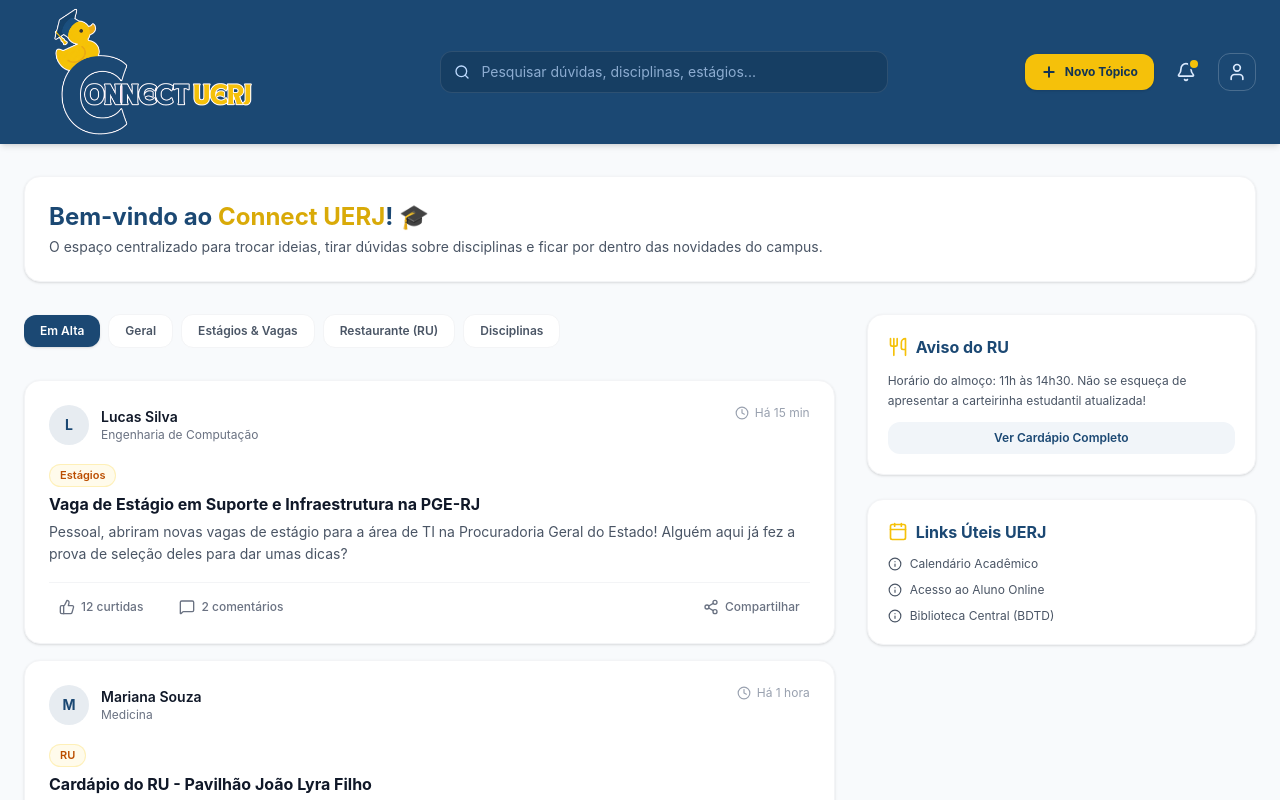
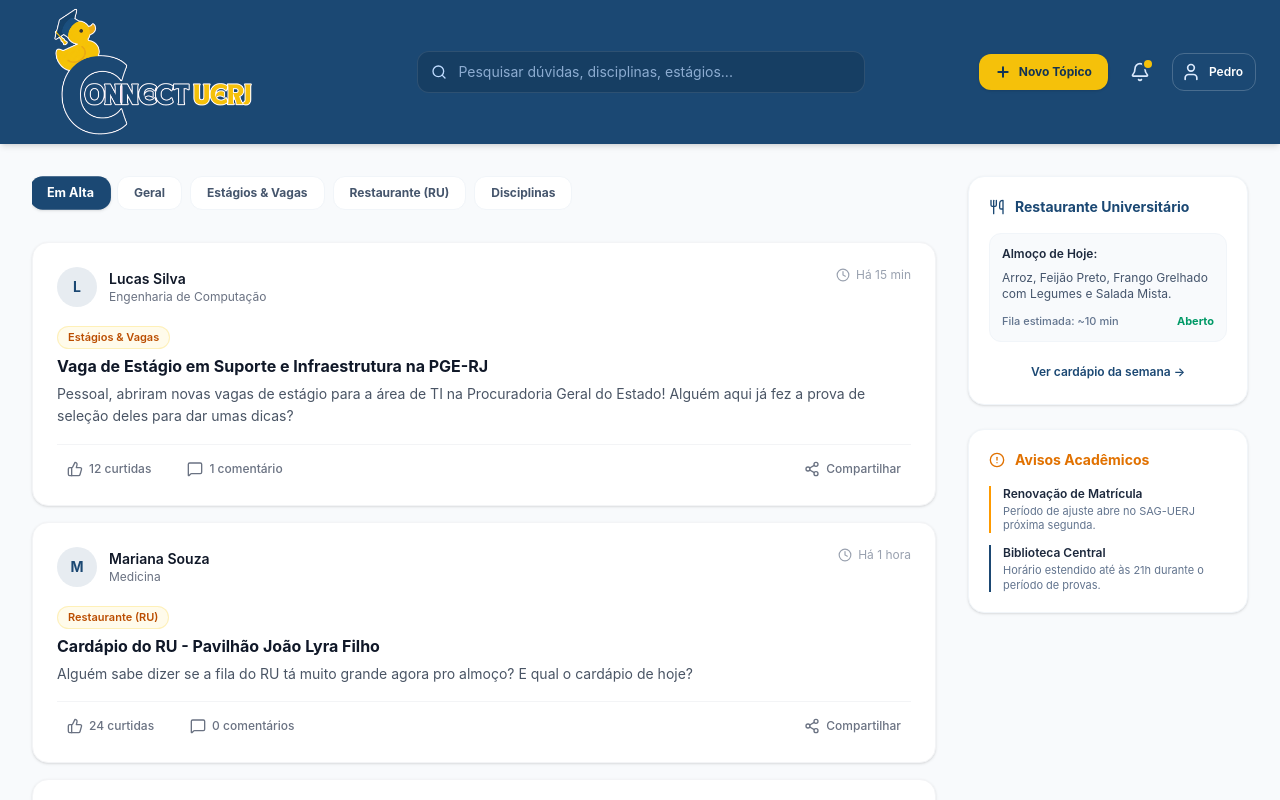
Before and after one commit to PedroHenriqueCos/connect, a React (Vite) app in the folder frontend/: page / in a window 1280 px wide. Shown: the top 800 px of the page. Built offline with nearby package versions, Linux system fonts and the light colour scheme.

Commit message:
feat(frontend): adiciona pagina de perfil do estudante e navegacao no header

```diff
--- a/frontend/src/App.tsx
+++ b/frontend/src/App.tsx
@@ -1,73 +1,90 @@
+import { useState } from 'react';
 import { Header } from './components/Header';
 import { Feed } from './components/Feed';
-import { Info, Calendar, Utensils } from 'lucide-react';
+import { Profile } from './components/Profile';
+import { CreateTopicModal } from './components/CreateTopicModal';
+import { Utensils, BookOpen, MessageSquare, AlertCircle } from 'lucide-react';
 
 export function App() {
+  const [currentView, setCurrentView] = useState<'feed' | 'profile'>('feed');
+  const [isCreateModalOpen, setIsCreateModalOpen] = useState(false);
+
   return (
-    <div className="min-h-screen bg-slate-50 text-gray-900 font-sans">
-      <Header />
+    <div className="min-h-screen bg-slate-50 text-slate-900 font-sans antialiased">
 
-      <main className="max-w-7xl mx-auto px-6 py-8">
-        {/* Banner de Boas-Vindas */}
-        <section className="bg-white rounded-2xl p-6 shadow-sm border border-gray-100 mb-8 flex items-center justify-between">
-          <div>
-            <h1 className="text-2xl font-bold text-uerj-blue">
-              Bem-vindo ao <span className="text-uerj-yellow-hover">Connect UERJ</span>! 🎓
-            </h1>
-            <p className="text-gray-600 text-sm mt-1">
-              O espaço centralizado para trocar ideias, tirar dúvidas sobre disciplinas e ficar por dentro das novidades do campus.
-            </p>
+      {/* Header com navegação conectada */}
+      <Header
+        onOpenNewTopic={() => setIsCreateModalOpen(true)}
+        onOpenProfile={() => setCurrentView('profile')}
+        onGoToFeed={() => setCurrentView('feed')}
+      />
+
+      <main className="max-w-7xl mx-auto px-4 sm:px-6 lg:px-8 py-8">
+
+        {/* Renderização Condicional: Feed ou Perfil */}
+        {currentView === 'profile' ? (
+          <Profile onBackToFeed={() => setCurrentView('feed')} />
+        ) : (
+          <div className="grid grid-cols-1 lg:grid-cols-4 gap-8">
+
+            {/* Coluna Principal: Feed */}
+            <div className="lg:col-span-3 space-y-6">
+              <Feed />
             </div>
-        </section>
 
-        {/* Layout Grid: Feed Principal + Sidebar Lateral */}
-        <div className="grid grid-cols-1 lg:grid-cols-3 gap-8">
-
-          {/* Coluna Principal (Feed de Tópicos - 2 colunas no desktop) */}
-          <section className="lg:col-span-2">
-            <Feed />
-          </section>
-
-          {/* Coluna Lateral (Sidebar informativa) */}
+            {/* Coluna Lateral: Acesso Rápido & Informes */}
             <aside className="space-y-6">
 
-            {/* Card do RU */}
-            <div className="bg-white rounded-2xl p-5 shadow-sm border border-gray-100">
-              <div className="flex items-center gap-2 font-bold text-uerj-blue mb-3">
-                <Utensils className="h-5 w-5 text-uerj-yellow" />
-                <h3>Aviso do RU</h3>
+              {/* Card RU */}
+              <div className="bg-white rounded-2xl p-5 shadow-sm border border-slate-100 space-y-4">
+                <div className="flex items-center gap-2.5 text-uerj-blue font-bold text-sm">
+                  <Utensils className="h-4 w-4" />
+                  <h3>Restaurante Universitário</h3>
                 </div>
-              <p className="text-xs text-gray-600 leading-relaxed mb-3">
-                Horário do almoço: 11h às 14h30. Não se esqueça de apresentar a carteirinha estudantil atualizada!
-              </p>
-              <button className="w-full bg-slate-100 hover:bg-slate-200 text-uerj-blue text-xs font-semibold py-2 rounded-xl transition-colors">
-                Ver Cardápio Completo
+                <div className="text-xs space-y-2 text-slate-600 bg-slate-50 p-3 rounded-xl border border-slate-100">
+                  <p className="font-semibold text-slate-800">Almoço de Hoje:</p>
+                  <p>Arroz, Feijão Preto, Frango Grelhado com Legumes e Salada Mista.</p>
+                  <div className="pt-1 flex items-center justify-between font-medium text-[11px] text-slate-500">
+                    <span>Fila estimada: ~10 min</span>
+                    <span className="text-emerald-600 font-bold">Aberto</span>
+                  </div>
+                </div>
+                <button className="w-full text-center text-xs font-semibold text-uerj-blue hover:text-uerj-blue-dark py-1 cursor-pointer transition-colors">
+                  Ver cardápio da semana →
                 </button>
               </div>
 
-            {/* Card de Links Rápidos */}
-            <div className="bg-white rounded-2xl p-5 shadow-sm border border-gray-100">
-              <div className="flex items-center gap-2 font-bold text-uerj-blue mb-3">
-                <Calendar className="h-5 w-5 text-uerj-yellow" />
-                <h3>Links Úteis UERJ</h3>
+              {/* Card Avisos Rápidos */}
+              <div className="bg-white rounded-2xl p-5 shadow-sm border border-slate-100 space-y-4">
+                <div className="flex items-center gap-2.5 text-amber-600 font-bold text-sm">
+                  <AlertCircle className="h-4 w-4" />
+                  <h3>Avisos Acadêmicos</h3>
                 </div>
-              <ul className="text-xs text-gray-600 space-y-2.5">
-                <li className="hover:text-uerj-blue cursor-pointer flex items-center gap-2">
-                  <Info className="h-3.5 w-3.5" /> Calendário Acadêmico
-                </li>
-                <li className="hover:text-uerj-blue cursor-pointer flex items-center gap-2">
-                  <Info className="h-3.5 w-3.5" /> Acesso ao Aluno Online
-                </li>
-                <li className="hover:text-uerj-blue cursor-pointer flex items-center gap-2">
-                  <Info className="h-3.5 w-3.5" /> Biblioteca Central (BDTD)
-                </li>
-              </ul>
+                <div className="space-y-3 text-xs">
+                  <div className="border-l-2 border-amber-500 pl-3 space-y-0.5">
+                    <p className="font-semibold text-slate-800">Renovação de Matrícula</p>
+                    <p className="text-slate-500 text-[11px]">Período de ajuste abre no SAG-UERJ próxima segunda.</p>
+                  </div>
+                  <div className="border-l-2 border-uerj-blue pl-3 space-y-0.5">
+                    <p className="font-semibold text-slate-800">Biblioteca Central</p>
+                    <p className="text-slate-500 text-[11px]">Horário estendido até às 21h durante o período de provas.</p>
+                  </div>
+                </div>
               </div>
 
             </aside>
 
           </div>
+        )}
+
       </main>
+
+      {/* Modal de Criação de Tópico */}
+      <CreateTopicModal
+        isOpen={isCreateModalOpen}
+        onClose={() => setIsCreateModalOpen(false)}
+      />
+
     </div>
   );
 }
--- a/frontend/src/components/Feed.tsx
+++ b/frontend/src/components/Feed.tsx
@@ -1,31 +1,31 @@
 import { useState } from 'react';
 import { TopicCard } from './TopicCard';
 import type { TopicProps } from './TopicCard';
+
+const CATEGORIES = [
+  'Em Alta',
+  'Geral',
+  'Estágios & Vagas',
+  'Restaurante (RU)',
+  'Disciplinas'
+];
 
 const MOCK_TOPICS: TopicProps[] = [
   {
     id: '1',
     author: 'Lucas Silva',
     course: 'Engenharia de Computação',
-    category: 'Estágios',
+    category: 'Estágios & Vagas',
     title: 'Vaga de Estágio em Suporte e Infraestrutura na PGE-RJ',
     content: 'Pessoal, abriram novas vagas de estágio para a área de TI na Procuradoria Geral do Estado! Alguém aqui já fez a prova de seleção deles para dar umas dicas?',
     likesCount: 12,
-    commentsCount: 2,
     createdAt: 'Há 15 min',
     initialComments: [
       {
         id: 'c1',
-        author: 'Pedro Andrade',
+        author: 'Pedro Henrique Andrade',
         course: 'Ciência da Computação',
-        content: 'Vale muito a pena! O processo seletivo foca bastante nos conceitos de redes e suporte.',
-        createdAt: 'Há 10 min'
-      },
-      {
-        id: 'c2',
-        author: 'Beatriz Lima',
-        course: 'Engenharia de Computação',
-        content: 'Também recomendo! A equipe de infraestrutura lá é excelente.',
+        content: 'Fiz a prova no semestre passado! Cobram bastante sobre redes básicas, comandos de terminal e suporte ao usuário.',
         createdAt: 'Há 5 min'
       }
     ]
@@ -34,21 +34,12 @@ const MOCK_TOPICS: TopicProps[] = [
     id: '2',
     author: 'Mariana Souza',
     course: 'Medicina',
-    category: 'RU',
+    category: 'Restaurante (RU)',
     title: 'Cardápio do RU - Pavilhão João Lyra Filho',
     content: 'Alguém sabe dizer se a fila do RU tá muito grande agora pro almoço? E qual o cardápio de hoje?',
     likesCount: 24,
-    commentsCount: 1,
     createdAt: 'Há 1 hora',
-    initialComments: [
-      {
-        id: 'c3',
-        author: 'Gabriel Lima',
-        course: 'Ciência da Computação',
-        content: 'A fila tá dobrando o bloco, mas tá andando rápido!',
-        createdAt: 'Há 45 min'
-      }
-    ]
+    initialComments: []
   },
   {
     id: '3',
@@ -58,32 +49,45 @@ const MOCK_TOPICS: TopicProps[] = [
     title: 'Grupo de estudos para Algoritmos e Estruturas de Dados',
     content: 'Estamos montando um grupo no Discord para tirar dúvidas sobre a matéria da Prof. Ana. Quem tiver interesse em participar é só responder aqui!',
     likesCount: 8,
-    commentsCount: 0,
     createdAt: 'Há 3 horas',
+    initialComments: []
+  },
+  {
+    id: '4',
+    author: 'Beatriz Costa',
+    course: 'Direito',
+    category: 'Geral',
+    title: 'Achados e Perdidos: Carteirinha de estudante encontrada no 3º andar',
+    content: 'Encontrei uma carteirinha da UERJ no bloco F perto dos elevadores. Deixei na secretaria acadêmica.',
+    likesCount: 5,
+    createdAt: 'Há 4 horas',
     initialComments: []
   }
 ];
 
-const CATEGORIES = ['Em Alta', 'Geral', 'Estágios & Vagas', 'Restaurante (RU)', 'Disciplinas'];
-
 export function Feed() {
   const [selectedCategory, setSelectedCategory] = useState('Em Alta');
+
+  // Lógica de Filtragem: "Em Alta" mostra tudo, as outras filtram exatamente pela categoria
+  const filteredTopics = selectedCategory === 'Em Alta'
+    ? MOCK_TOPICS
+    : MOCK_TOPICS.filter(topic => topic.category.toLowerCase() === selectedCategory.toLowerCase());
 
   return (
     <div className="space-y-6">
 
-      {/* Filtros de Categoria */}
+      {/* Botões de Filtro de Categorias */}
       <div className="flex items-center gap-2 overflow-x-auto pb-2 scrollbar-none">
         {CATEGORIES.map((category) => {
-          const isActive = selectedCategory === category;
+          const isSelected = selectedCategory === category;
           return (
             <button
               key={category}
               onClick={() => setSelectedCategory(category)}
-              className={`px-4 py-2 rounded-xl text-xs font-semibold whitespace-nowrap transition-all ${
-                isActive
-                  ? 'bg-uerj-blue text-white shadow-sm'
-                  : 'bg-white text-gray-600 hover:bg-slate-100 border border-gray-100'
+              className={`px-4 py-2 rounded-xl text-xs font-bold whitespace-nowrap transition-all cursor-pointer ${
+                isSelected
+                  ? 'bg-uerj-blue text-white shadow-sm scale-105'
+                  : 'bg-white text-slate-600 hover:bg-slate-100 border border-slate-100'
               }`}
             >
               {category}
@@ -92,11 +96,18 @@ export function Feed() {
         })}
       </div>
 
-      {/* Lista de Tópicos Interativos */}
+      {/* Lista de Tópicos Filtrados */}
       <div className="space-y-4">
-        {MOCK_TOPICS.map((topic) => (
-          <TopicCard key={topic.id} {...topic} />
-        ))}
+        {filteredTopics.length > 0 ? (
+          filteredTopics.map((topic) => (
+            <TopicCard key={topic.id} {...topic} />
+          ))
+        ) : (
+          <div className="bg-white p-8 rounded-2xl border border-slate-100 text-center space-y-2">
+            <p className="text-sm font-semibold text-slate-700">Nenhum tópico encontrado</p>
+            <p className="text-xs text-slate-400">Seja o primeiro a publicar nesta categoria!</p>
+          </div>
+        )}
       </div>
 
     </div>
--- a/frontend/src/components/Header.tsx
+++ b/frontend/src/components/Header.tsx
@@ -1,27 +1,31 @@
-import { useState } from 'react';
 import { Search, Bell, Plus, User } from 'lucide-react';
-import { CreateTopicModal } from './CreateTopicModal';
 import logoImg from '../assets/logo.png';
 
-export function Header() {
-  const [isModalOpen, setIsModalOpen] = useState(false);
+interface HeaderProps {
+  onOpenNewTopic: () => void;
+  onOpenProfile: () => void;
+  onGoToFeed: () => void;
+}
 
+export function Header({ onOpenNewTopic, onOpenProfile, onGoToFeed }: HeaderProps) {
   return (
-    <>
     <header className="bg-uerj-blue text-white sticky top-0 z-40 shadow-md py-12">
       <div className="max-w-7xl mx-auto px-6 flex items-center justify-between gap-6 relative">
 
-          {/* Container da Logo (Ancoragem e Espaço Reservado) */}
-          <div className="relative min-w-[280px] h-12 flex items-center">
+        {/* Container da Logo Grande (Original com bloqueio de cliques fantasmas) */}
+        <div
+          onClick={onGoToFeed}
+          className="relative min-w-[280px] h-12 flex items-center cursor-pointer group select-none"
+        >
           <img
             src={logoImg}
             alt="Connect UERJ"
-              className="h-48 w-auto object-contain max-w-none absolute left-0 top-[52%] -translate-y-[44%] scale-140 origin-left hover:scale-145 transition-transform duration-200"
+            className="h-48 w-auto object-contain max-w-none absolute left-0 top-[52%] -translate-y-[44%] scale-140 origin-left group-hover:scale-145 transition-transform duration-200 pointer-events-none"
           />
         </div>
 
         {/* Barra de Busca Global */}
-          <div className="flex-1 max-w-md mx-4">
+        <div className="flex-1 max-w-md mx-4 hidden md:block">
           <div className="relative">
             <Search className="absolute left-3.5 top-1/2 -translate-y-1/2 h-4 w-4 text-blue-200" />
             <input
@@ -34,32 +38,34 @@ export function Header() {
 
         {/* Ações do Usuário */}
         <div className="flex items-center gap-3">
+
+          {/* Botão Novo Tópico */}
           <button
-              onClick={() => setIsModalOpen(true)}
-              className="flex items-center gap-2 bg-uerj-yellow hover:bg-uerj-yellow-hover text-uerj-blue-dark px-4 py-2.5 rounded-xl text-xs font-bold shadow-sm transition-colors whitespace-nowrap"
+            onClick={onOpenNewTopic}
+            className="flex items-center gap-2 bg-uerj-yellow hover:bg-uerj-yellow-hover text-uerj-blue-dark px-4 py-2.5 rounded-xl text-xs font-bold shadow-sm transition-colors whitespace-nowrap cursor-pointer"
           >
             <Plus className="h-4 w-4 stroke-[3]" />
-              <span>Novo Tópico</span>
+            <span className="hidden sm:inline">Novo Tópico</span>
           </button>
 
-            <button className="p-2.5 text-blue-100 hover:bg-white/10 rounded-xl transition-colors relative">
+          {/* Notificações */}
+          <button className="p-2.5 text-blue-100 hover:bg-white/10 rounded-xl transition-colors relative cursor-pointer">
             <Bell className="h-5 w-5" />
             <span className="absolute top-2 right-2 w-2 h-2 bg-uerj-yellow rounded-full ring-2 ring-uerj-blue" />
           </button>
 
-            <button className="p-2 text-blue-100 hover:bg-white/10 rounded-xl transition-colors border border-white/20">
+          {/* Botão Perfil do Usuário */}
+          <button
+            onClick={onOpenProfile}
+            className="p-2 text-blue-100 hover:bg-white/10 rounded-xl transition-colors border border-white/20 cursor-pointer flex items-center gap-2"
+          >
             <User className="h-5 w-5" />
+            <span className="text-xs font-semibold hidden sm:inline text-white pr-1">Pedro</span>
           </button>
+
         </div>
 
       </div>
     </header>
-
-      {/* Modal de Criação de Tópico */}
-      <CreateTopicModal
-        isOpen={isModalOpen}
-        onClose={() => setIsModalOpen(false)}
-      />
-    </>
   );
 }
--- /dev/null
+++ b/frontend/src/components/Profile.tsx
@@ -0,0 +1,204 @@
+import { useState } from 'react';
+import {
+  GraduationCap,
+  BookOpen,
+  Award,
+  Calendar,
+  MapPin,
+  Edit3,
+  MessageSquare,
+  Bookmark
+} from 'lucide-react';
+import { TopicCard } from './TopicCard';
+import type { TopicProps } from './TopicCard';
+
+interface ProfileProps {
+  onBackToFeed: () => void;
+}
+
+const MY_TOPICS: TopicProps[] = [
+  {
+    id: '101',
+    author: 'Pedro Henrique Andrade',
+    course: 'Ciência da Computação - 8º Período',
+    category: 'Estágios & Vagas',
+    title: 'Dicas sobre o processo de estágio na PGE-RJ',
+    content: 'Compartilhando um resumo dos temas mais cobrados nas seleções de infraestrutura e suporte de TI do estado para quem for prestar as próximas provas.',
+    likesCount: 18,
+    createdAt: 'Há 2 dias',
+    initialComments: [
+      {
+        id: 'c101',
+        author: 'Lucas Silva',
+        course: 'Engenharia de Computação',
+        content: 'Muito obrigado pelas dicas, ajudou demais a direcionar os estudos!',
+        createdAt: 'Há 1 dia'
+      }
+    ]
+  },
+  {
+    id: '102',
+    author: 'Pedro Henrique Andrade',
+    course: 'Ciência da Computação - 8º Período',
+    category: 'Disciplinas',
+    title: 'Material complementar para Redes de Computadores e Segurança',
+    content: 'Disponibilizei no Drive alguns resumos sobre topologias de rede, roteamento e segurança lógica que usei no semestre passado.',
+    likesCount: 31,
+    createdAt: 'Há 1 semana',
+    initialComments: []
+  }
+];
+
+export function Profile({ onBackToFeed }: ProfileProps) {
+  const [activeTab, setActiveTab] = useState<'topics' | 'replies' | 'saved'>('topics');
+
+  return (
+    <div className="max-w-5xl mx-auto space-y-6 pb-12">
+
+      {/* Botão de Voltar ao Feed */}
+      <button
+        onClick={onBackToFeed}
+        className="inline-flex items-center gap-2 text-xs font-semibold text-uerj-blue hover:text-uerj-blue-dark bg-white px-3.5 py-2 rounded-xl shadow-sm border border-slate-100 transition-colors cursor-pointer"
+      >
+        ← Voltar ao Feed Principal
+      </button>
+
+      {/* Card Principal do Perfil */}
+      <div className="bg-white rounded-2xl shadow-sm border border-gray-100 overflow-hidden">
+
+        {/* Banner de Capa */}
+        <div className="h-32 bg-gradient-to-r from-uerj-blue to-uerj-blue-dark relative">
+          <div className="absolute right-4 bottom-3 flex gap-2">
+            <button className="flex items-center gap-1.5 bg-white/15 hover:bg-white/25 text-white text-xs font-medium px-3 py-1.5 rounded-lg backdrop-blur-sm transition-colors">
+              <Edit3 className="h-3.5 w-3.5" />
+              <span>Editar Perfil</span>
+            </button>
+          </div>
+        </div>
+
+        {/* Informações do Usuário */}
+        <div className="px-6 pb-6 pt-0 relative">
+          <div className="flex flex-col sm:flex-row sm:items-end justify-between -mt-12 gap-4 mb-4">
+
+            {/* Avatar */}
+            <div className="flex items-end gap-4">
+              <div className="w-24 h-24 rounded-2xl bg-white p-1 shadow-md">
+                <div className="w-full h-full rounded-xl bg-uerj-blue text-white flex items-center justify-center font-bold text-2xl border-2 border-white">
+                  P
+                </div>
+              </div>
+              <div className="pb-1">
+                <h2 className="text-xl font-bold text-gray-900 leading-tight">
+                  Pedro Henrique Andrade
+                </h2>
+                <p className="text-xs text-gray-500 flex items-center gap-1.5 mt-0.5">
+                  <GraduationCap className="h-4 w-4 text-uerj-blue" />
+                  Ciência da Computação • UERJ Maracanã
+                </p>
+              </div>
+            </div>
+
+            {/* Badges / Estatísticas Rápidas */}
+            <div className="flex items-center gap-2">
+              <span className="inline-flex items-center gap-1 px-3 py-1 rounded-full text-xs font-semibold bg-blue-50 text-uerj-blue border border-blue-100">
+                <Award className="h-3.5 w-3.5" />
+                Membro Ativo
+              </span>
+              <span className="inline-flex items-center gap-1 px-3 py-1 rounded-full text-xs font-semibold bg-amber-50 text-amber-700 border border-amber-200">
+                ⭐ 49 Curtidas
+              </span>
+            </div>
+          </div>
+
+          {/* Bio e Detalhes Institucionais */}
+          <div className="space-y-3 pt-2 text-xs text-gray-600 border-t border-gray-100">
+            <p className="leading-relaxed text-gray-700">
+              Estudante de Ciência da Computação. Focado em infraestrutura, redes, suporte de TI e desenvolvimento web.
+            </p>
+
+            <div className="flex flex-wrap gap-4 text-gray-500 pt-1">
+              <span className="flex items-center gap-1">
+                <BookOpen className="h-3.5 w-3.5 text-uerj-blue" />
+                Matrícula: 2021****
+              </span>
+              <span className="flex items-center gap-1">
+                <MapPin className="h-3.5 w-3.5 text-uerj-blue" />
+                Campus Maracanã - Pavilhão Reitor João Lyra Filho
+              </span>
+              <span className="flex items-center gap-1">
+                <Calendar className="h-3.5 w-3.5 text-uerj-blue" />
+                No Connect UERJ desde Fev 2026
+              </span>
+            </div>
+          </div>
+
+        </div>
+      </div>
+
+      {/* Navegação por Abas */}
+      <div className="flex items-center gap-2 border-b border-gray-200 pb-2">
+        <button
+          onClick={() => setActiveTab('topics')}
+          className={`flex items-center gap-2 px-4 py-2 rounded-xl text-xs font-bold transition-all cursor-pointer ${
+            activeTab === 'topics'
+              ? 'bg-uerj-blue text-white shadow-sm'
+              : 'bg-white text-gray-600 hover:bg-slate-100'
+          }`}
+        >
+          <BookOpen className="h-4 w-4" />
+          <span>Meus Tópicos ({MY_TOPICS.length})</span>
+        </button>
+
+        <button
+          onClick={() => setActiveTab('replies')}
+          className={`flex items-center gap-2 px-4 py-2 rounded-xl text-xs font-bold transition-all cursor-pointer ${
+            activeTab === 'replies'
+              ? 'bg-uerj-blue text-white shadow-sm'
+              : 'bg-white text-gray-600 hover:bg-slate-100'
+          }`}
+        >
+          <MessageSquare className="h-4 w-4" />
+          <span>Minhas Respostas (3)</span>
+        </button>
+
+        <button
+          onClick={() => setActiveTab('saved')}
+          className={`flex items-center gap-2 px-4 py-2 rounded-xl text-xs font-bold transition-all cursor-pointer ${
+            activeTab === 'saved'
+              ? 'bg-uerj-blue text-white shadow-sm'
+              : 'bg-white text-gray-600 hover:bg-slate-100'
+          }`}
+        >
+          <Bookmark className="h-4 w-4" />
+          <span>Salvos (2)</span>
+        </button>
+      </div>
+
+      {/* Conteúdo da Aba Selecionada */}
+      <div className="space-y-4">
+        {activeTab === 'topics' && (
+          MY_TOPICS.map((topic) => (
+            <TopicCard key={topic.id} {...topic} />
+          ))
+        )}
+
+        {activeTab === 'replies' && (
+          <div className="bg-white p-6 rounded-2xl border border-gray-100 text-center space-y-2">
+            <p className="text-xs font-medium text-gray-600">
+              Você participou das discussões sobre o Cardápio do RU e Vagas de Estágio.
+            </p>
+          </div>
+        )}
+
+        {activeTab === 'saved' && (
+          <div className="bg-white p-6 rounded-2xl border border-gray-100 text-center space-y-2">
+            <p className="text-xs font-medium text-gray-600">
+              Tópicos marcados para leitura rápida aparecerão listados aqui.
+            </p>
+          </div>
+        )}
+      </div>
+
+    </div>
+  );
+}
--- a/frontend/src/components/TopicCard.tsx
+++ b/frontend/src/components/TopicCard.tsx
@@ -17,7 +17,7 @@ export interface TopicProps {
   title: string;
   content: string;
   likesCount: number;
-  commentsCount: number;
+  commentsCount?: number;
   createdAt: string;
   initialComments?: Comment[];
 }
```
Lines whose indentation alone changed are shown as unchanged.
